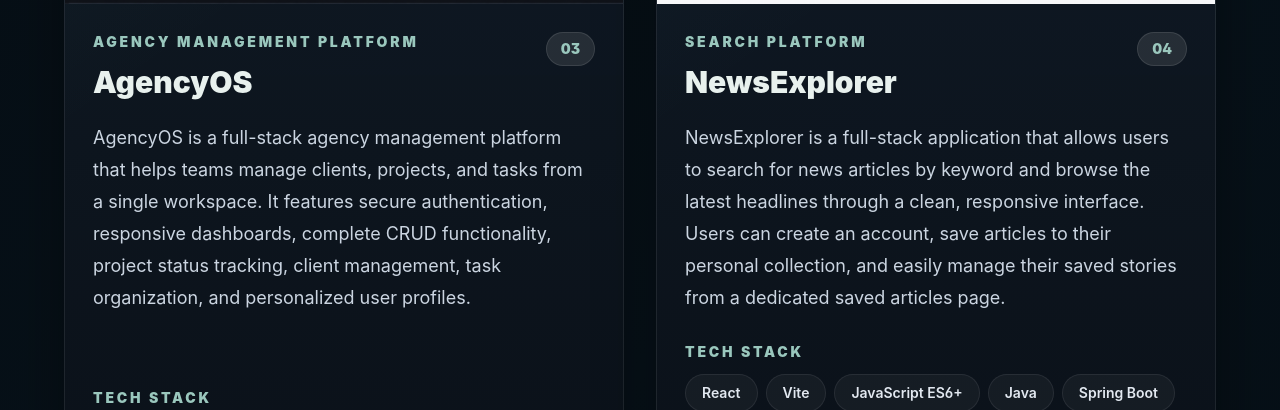
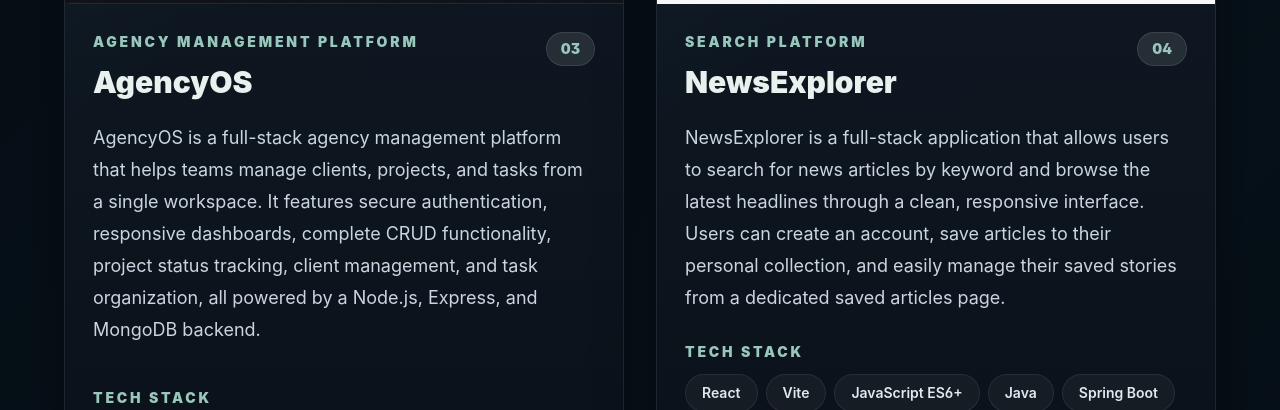
Before and after one commit to Alvarez-J1/Frontend-Portfolio, a Next.js app: page / in a window 1280 px wide. Shown: the part 2440-2850 px from the top of the page. Built offline with nearby package versions, Linux system fonts and the light colour scheme.

Commit message:
changed agencyos description

```diff
--- a/app/page.tsx
+++ b/app/page.tsx
@@ -548,7 +548,7 @@
     name: "AgencyOS",
     type: "AGENCY MANAGEMENT PLATFORM",
     summary:
-      "AgencyOS is a full-stack agency management platform that helps teams manage clients, projects, and tasks from a single workspace. It features secure authentication, responsive dashboards, complete CRUD functionality, project status tracking, client management, task organization, and personalized user profiles.",
+      "AgencyOS is a full-stack agency management platform that helps teams manage clients, projects, and tasks from a single workspace. It features secure authentication, responsive dashboards, complete CRUD functionality, project status tracking, client management, and task organization, all powered by a Node.js, Express, and MongoDB backend.",
     stack: [
       "Angular",
       "TypeScript",
```
